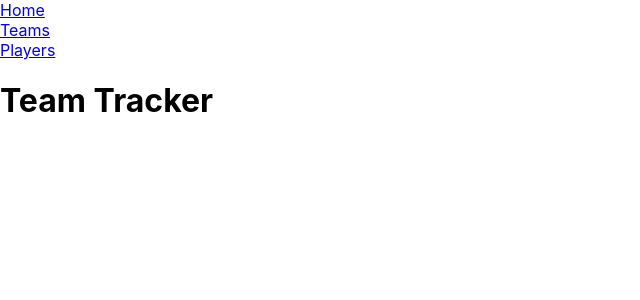
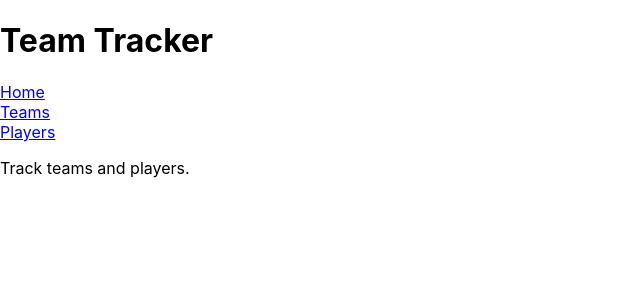
Before and after one commit to SeanSmash/team-tracker, a React (Create React App) app in the folder frontend/: page / in a window 1280 px wide. Shown: the top 300 px of the page, without its empty margins (0-640 px from the left). Built offline with nearby package versions, Linux system fonts and the light colour scheme.

Commit message:
creates Home component

```diff
--- a/frontend/src/App.js
+++ b/frontend/src/App.js
@@ -1,6 +1,7 @@
 import './App.css';
 import React from "react";
 import { Routes, Route, NavLink } from "react-router-dom";
+import Home from './Home';
 import Teams from './Teams';
 import Players from './Players';
 
@@ -18,14 +19,16 @@ function App() {
 
   return (
     <main>
-        {nav()}
         <header>
         <h1 className='title'>Team Tracker</h1>
         </header>
+        {nav()}
+
         <Routes>
             <Route path="/teams" element={<Teams />} />
             <Route path="/players" element={<Players />} />
-        {/* <Route path="*" element={<h1>404 not found</h1>} /> */}
+            <Route path="/" element={<Home />} />
+            <Route path="*" element={<h1>404 not found</h1>} />
         </Routes>
     </main>
   );
--- /dev/null
+++ b/frontend/src/Home.js
@@ -0,0 +1,12 @@
+import React from "react";
+
+function Home(){
+
+    return(
+        <p>
+            Track teams and players.
+        </p>
+    )
+}
+
+export default Home;
```
Lines whose indentation alone changed are shown as unchanged.
